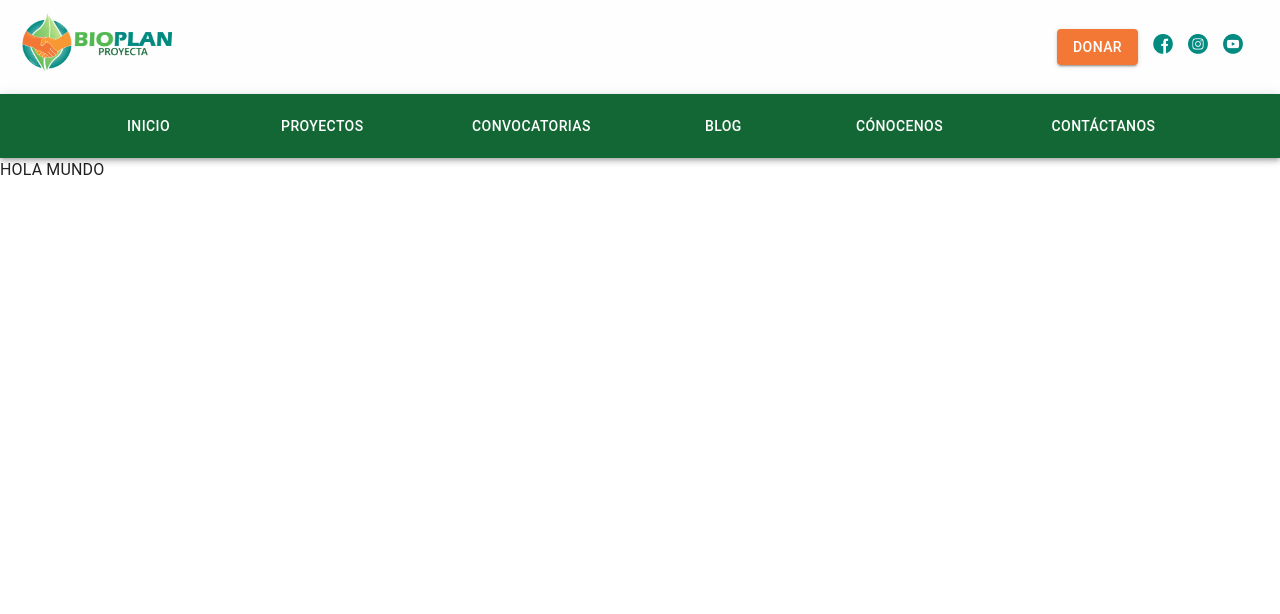
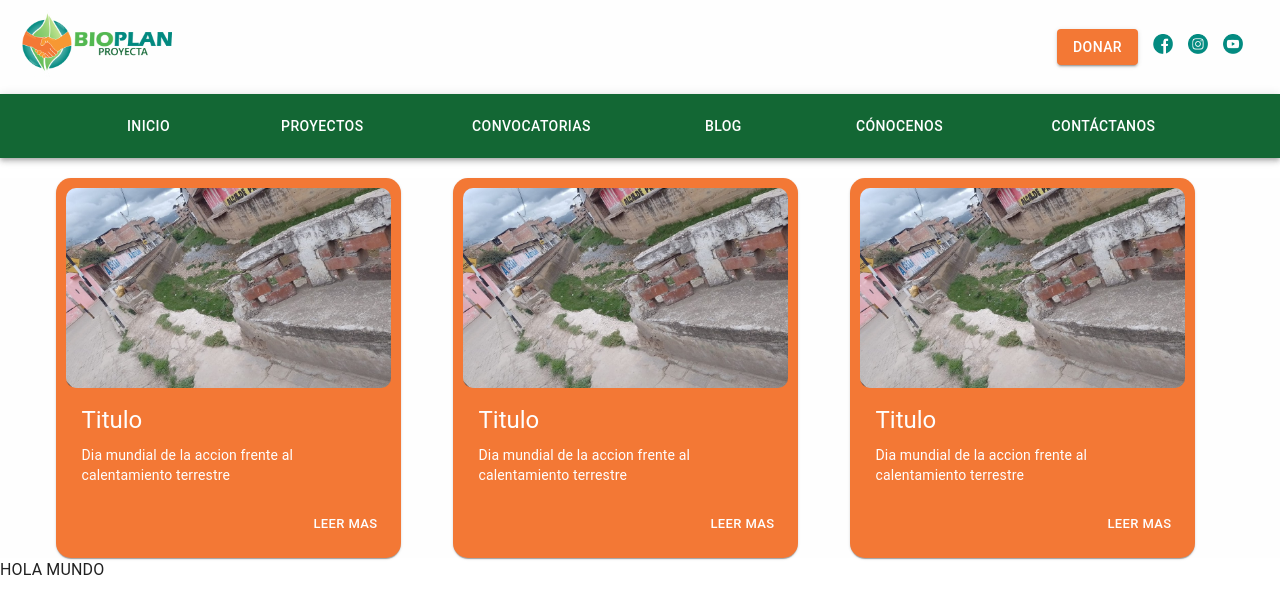
Before and after one commit to kmanuelDC/bioplan-react, a React (Create React App) app: page / in a window 1280 px wide. Shown: the top 614 px of the page. Built offline with nearby package versions, Linux system fonts and the light colour scheme.

Commit message:
Se realizo el blog en el homePage

```diff
--- /dev/null
+++ b/src/components/card/Card.jsx
@@ -0,0 +1,76 @@
+import * as React from "react";
+import Card from "@mui/material/Card";
+import CardActions from "@mui/material/CardActions";
+import CardContent from "@mui/material/CardContent";
+import CardMedia from "@mui/material/CardMedia";
+import Button from "@mui/material/Button";
+import Typography from "@mui/material/Typography";
+import RioSanLucas from "../../assets/images/Image-sanLucas.jpg";
+import { createTheme, styled, ThemeProvider } from "@mui/material/styles";
+
+const MyCard = styled(Card)({
+  color: "var(--white-color)",
+  borderRadius: "15px",
+});
+
+const theme = createTheme({
+  components: {
+    MuiCard: {
+      styleOverrides: {
+        root: {
+          backgroundColor: "var(--orange-color)",
+          padding: "10px",
+          marginRight: "30px",
+        },
+      },
+    },
+    MuiCardMedia: {
+      styleOverrides: {
+        root: {
+          borderRadius: "10px",
+        },
+      },
+    },
+    MuiCardActions: {
+      styleOverrides: {
+        root: {
+          display: "flex",
+          justifyContent: "end",
+        },
+      },
+    },
+    MuiButton: {
+      styleOverrides: {
+        root: {
+          color: "var(--white-color)",
+        },
+      },
+    },
+  },
+});
+
+export default function CardPrimary() {
+  return (
+    <ThemeProvider theme={theme}>
+      <MyCard sx={{ maxWidth: 345 }}>
+        <CardMedia
+          component="img"
+          alt="Rio San Lucas"
+          height="200"
+          image={RioSanLucas}
+        />
+        <CardContent>
+          <Typography gutterBottom variant="h5" component="div">
+            Titulo
+          </Typography>
+          <Typography variant="body2">
+            Dia mundial de la accion frente al calentamiento terrestre
+          </Typography>
+        </CardContent>
+        <CardActions>
+          <Button size="small">Leer mas</Button>
+        </CardActions>
+      </MyCard>
+    </ThemeProvider>
+  );
+}
--- /dev/null
+++ b/src/components/cardComponent/CardComponent.jsx
@@ -0,0 +1,12 @@
+import CardPrimary from "../card/Card";
+import "./cardComponent.css";
+
+export default function CardComponent() {
+  return (
+    <section className="section-cards">
+      <CardPrimary descripcion="" fecha="" className="CardPrimary" />
+      <CardPrimary descripcion="" fecha="" className="CardPrimary" />
+      <CardPrimary descripcion="" fecha="" className="CardPrimary" />
+    </section>
+  );
+}
--- /dev/null
+++ b/src/components/cardComponent/cardComponent.css
@@ -0,0 +1,22 @@
+/* start card´s section */
+.section-cards {
+  display: flex;
+  flex-wrap: wrap;
+  justify-content: center;
+  margin-top: 20px;
+  background-color: var(--white-color);
+  gap: 22px;
+}
+
+/* end card´s section */
+
+/* start card´s section responsive */
+@media screen and (max-width: 662px) {
+  .section-cards {
+    display: flex;
+    justify-content: flex-end;
+    width: 100vw;
+  }
+}
+
+/* end card´s section responsive*/
--- a/src/pages/home/HomePage.js
+++ b/src/pages/home/HomePage.js
@@ -1,10 +1,12 @@
 import Navbar from "../../components/navbar/Navbar";
 import React, { memo } from "react";
+import CardComponent from "../../components/cardComponent/CardComponent";
 
 export const HomePage = memo(() => {
   return (
     <>
       <Navbar />
+      <CardComponent />
       <div>HOLA MUNDO</div>
     </>
   );
```
Also changed, not shown: src/components/card/card.css (added).
